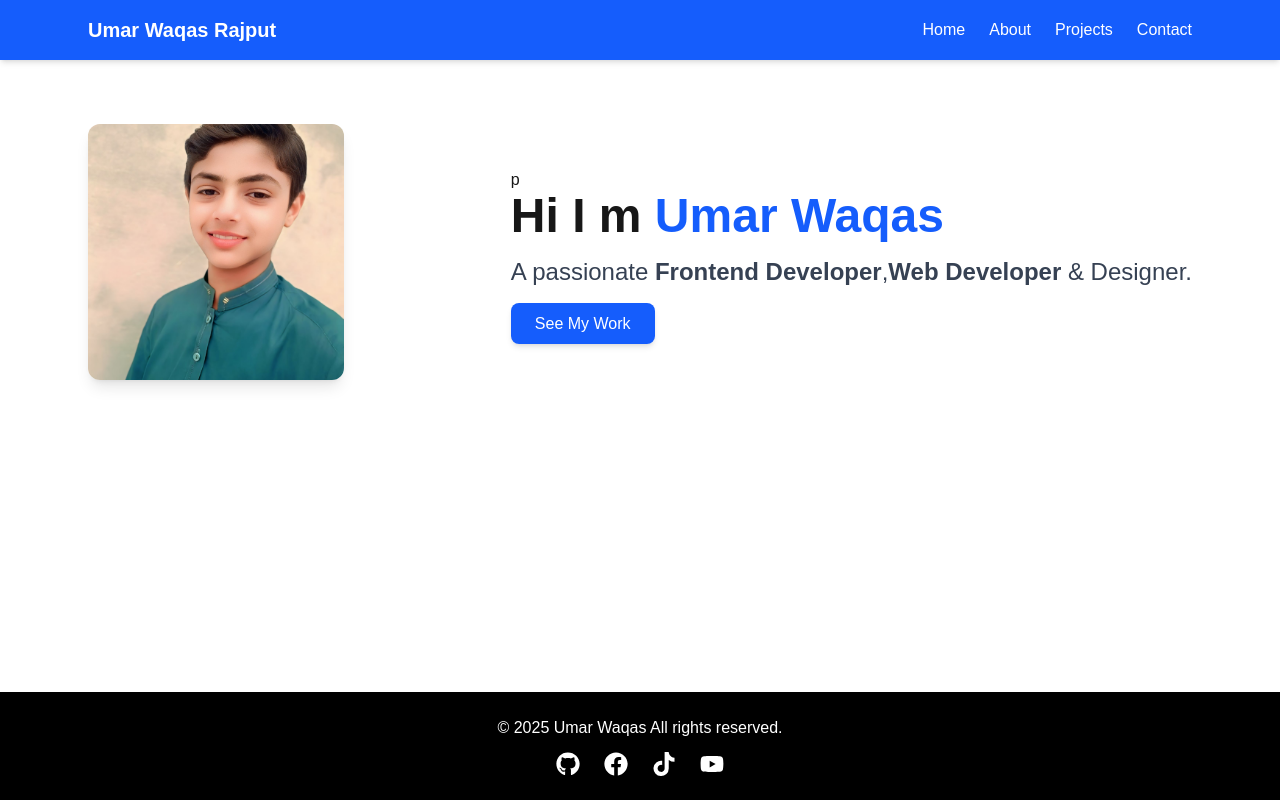
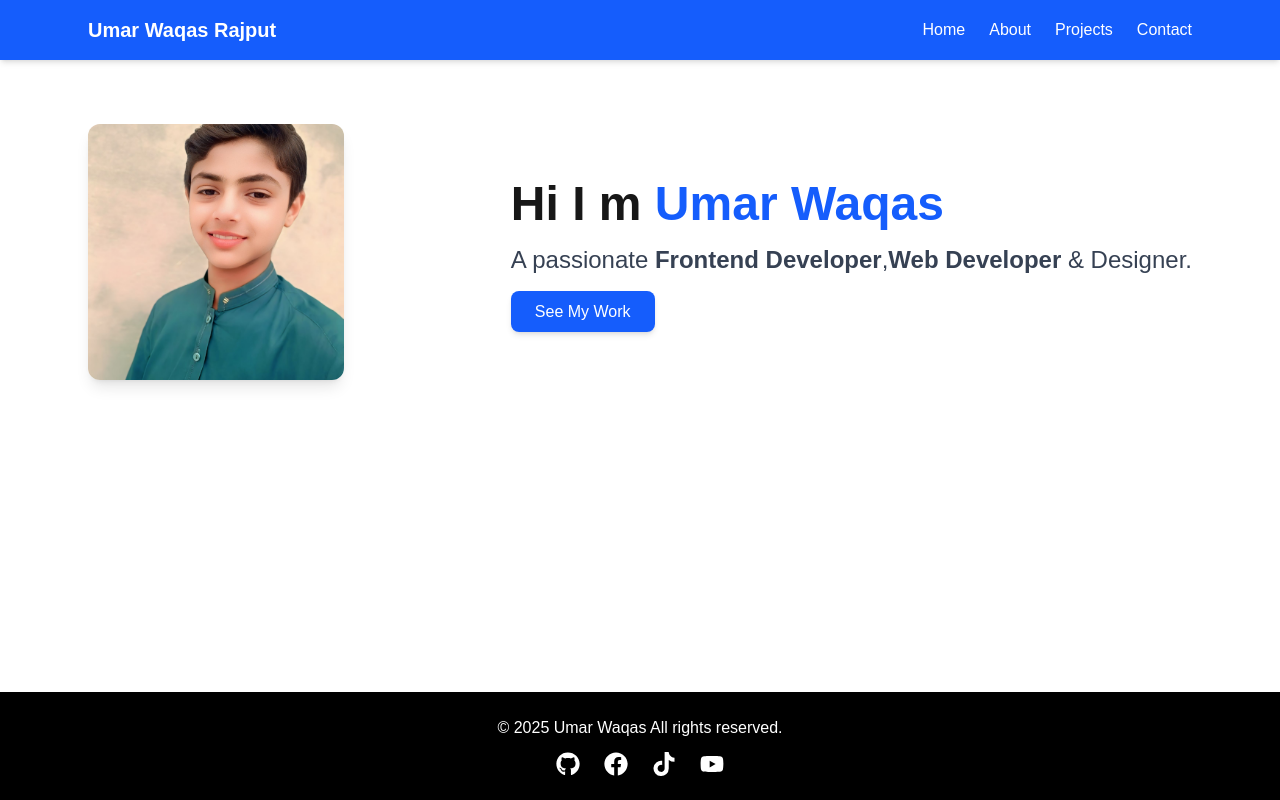
Before and after one commit to Umarwaqasrajput/umarpro2, a Next.js app: page / in a window 1280 px wide. Built offline with nearby package versions, Linux system fonts and the light colour scheme.

Commit message:
umarpro2

```diff
--- a/src/components/Header.tsx
+++ b/src/components/Header.tsx
@@ -16,7 +16,7 @@
       </div>
 
       {/* Text Content */}
-      <div className="text-center md:text-left">p
+      <div className="text-center md:text-left">
         <h2 className="text-4xl md:text-5xl font-bold mb-4">
           Hi I m <span className="text-blue-600">Umar Waqas</span>
         </h2>
```
